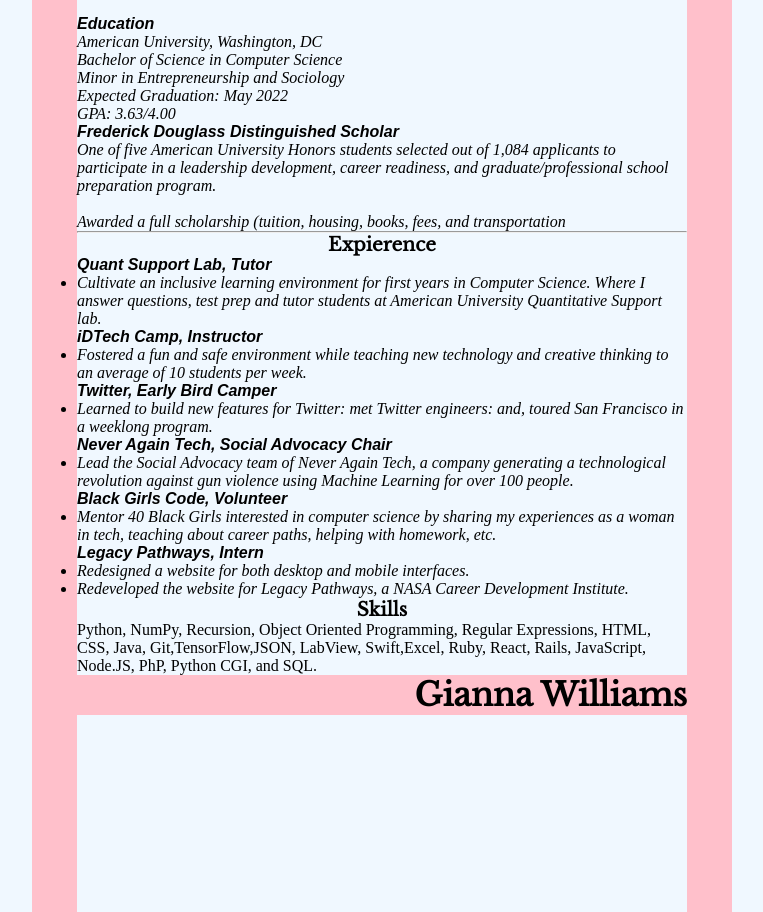
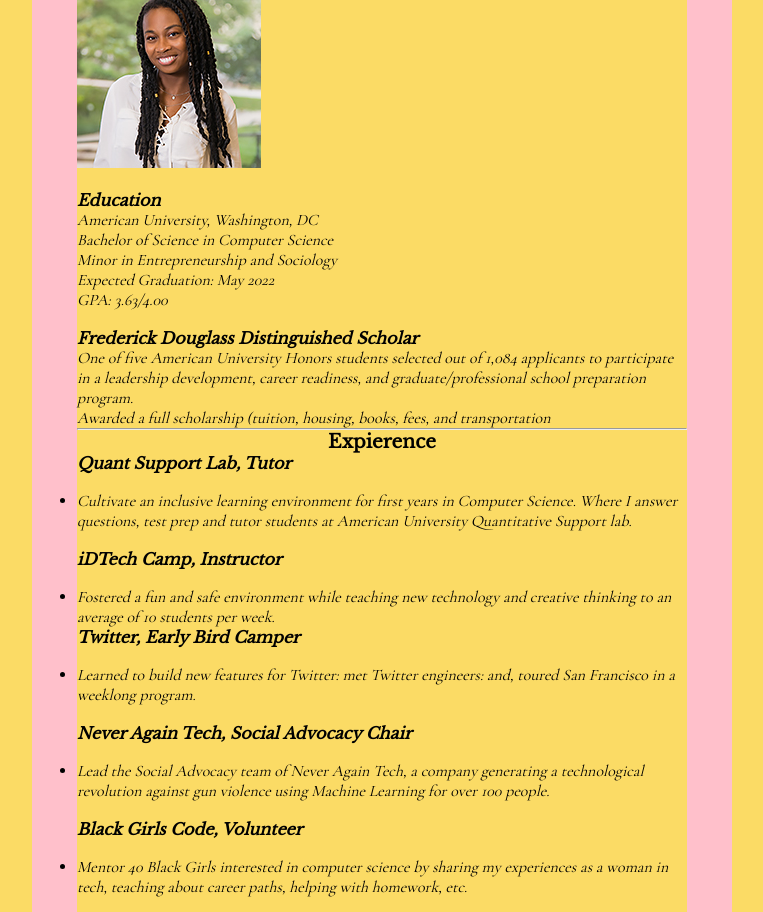
Before and after one commit to GiannaW/Project-1-webprogramming-, a plain HTML site: page index.html in a window 1280 px wide. Shown: the part 51-963 px from the top of the page, without its empty margins (258-1021 px from the left). Drawn offline with nearby package versions, Linux system fonts and the light colour scheme.

Commit message:
Update 2

```diff
--- a/index.css
+++ b/index.css
@@ -1,5 +1,6 @@
 body{
-    background-color: aliceblue;
+
+    background-color: #FBDB65;
 }
 
 title{
@@ -11,6 +12,9 @@ title{
 
 h1{
     font-family: 'Press Start 2P', cursive;
+    border-left: thick dotted #CC0088;
+    border-bottom-color: rgb(0, 128, 128);
+    border-bottom-style: double;
 }
 
 
@@ -19,12 +23,15 @@ h3{
 }
 
 h4{
-    font-family: 'Six Caps', sans-serif;
+    font-family: 'Libre Baskerville', serif;
     font-style: italic;
 }
 
 
 li{
+
+
+    font-family: 'Cormorant Garamond', serif;
     font-style:italic;
 
 }
@@ -39,7 +46,7 @@ li{
 
 
 .left {
-  height: 1000px;
+    height: 1125px;
     width: 45px;
     background-color: pink;
     float: left;
@@ -47,7 +54,7 @@ li{
 }
 
 .right {
-  height: 1000px;
+    height: 1125px;
     width: 45px;
     background-color: pink;
     float: right;
@@ -55,8 +62,12 @@ li{
 }
 
 
+p{
+    font-family: 'Cormorant Garamond', serif;
 
 
+
+}
 
 
 
@@ -69,3 +80,13 @@ li{
 
 
 }
+
+#pic-one{
+    height: 30px;
+    float:right;
+
+
+
+
+
+}
--- a/index.html
+++ b/index.html
@@ -1,37 +1,76 @@
-<!Doctype>
+<!DOCTYPE html>
 
-<html>
+
+
+
+
+<html lang='en'>
     <head>
+        <meta charset="utf-8">
         <title>Gianna Williams Resume</title>
+
+        <link href="index.css" type="text/css" rel="stylesheet" />
+
+
+
+
+        <link href="https://fonts.googleapis.com/css?family=Libre+Baskerville&display=swap" rel="stylesheet">
+
+
+
+        <link href="https://fonts.googleapis.com/css?family=Press+Start+2P&display=swap" rel="stylesheet">
+
+
+
+
+        <link href="https://fonts.googleapis.com/css?family=Cormorant+Garamond&display=swap" rel="stylesheet">
+
+
+
+
+
+
+    </head>
+
+
+    <body>
+
+
+
+
+
+
+
         <div class="left"></div>
         <div class="right"></div>
         <h1>Gianna Williams </h1>
 
 
         <div id ="container">
-            <img src="menigga.jpg"/>
+            <img src="photoofme.jpg" alt="Photo of Me "/>
         </div>
 
 
         <br>
 
 
-        <link href="index.css" type="text/css" rel="stylesheet" />
-       <link href="https://fonts.googleapis.com/css?family=Libre+Baskerville|Playfair+Display|Press+Start+2P&display=swap" rel="stylesheet">
+
         <h4>Education</h4>
 
-        <ul style="list-style-type:none;">
+        <ol style="list-style-type:none;">
             <li>American University, Washington, DC</li>
             <li>Bachelor of Science in Computer Science</li>
             <li>Minor in Entrepreneurship and Sociology </li>
             <li>Expected Graduation: May 2022 </li>
             <li>GPA: 3.63/4.00</li>
-        </ul>
+        </ol>
+
+        <br>
 
         <h4> Frederick Douglass Distinguished Scholar</h4>
         <ul style="list-style-type:none;">
             <li>One of five American University Honors students selected out of 1,084 applicants to participate in a leadership development, career readiness, and graduate/professional school preparation program. </li>
-              <br>
+
 
             <li> Awarded a full scholarship (tuition, housing, books, fees, and transportation</li>
 
@@ -42,13 +81,16 @@
         <h3 style="text-align:center">Expierence</h3>
 
 
-    <h4>Quant Support Lab, Tutor</h4>
+        <h4><strong> Quant Support Lab, Tutor</strong></h4>
+        <br>
         <ul>
             <li>
                 Cultivate an inclusive learning environment for first years in Computer Science. Where I answer questions, test prep and tutor students at American University Quantitative Support lab.
             </li>
         </ul>
-    <h4> iDTech Camp, Instructor </h4>
+        <br>
+        <h4> <strong> iDTech Camp, Instructor </strong></h4>
+        <br>
         <ul>
             <li>
                 Fostered a fun and safe environment while teaching new technology and creative thinking to an average of 10 students per week.
@@ -61,7 +103,8 @@
 
 
         </ul>
-    <h4>Twitter, Early Bird Camper</h4>
+        <h4><strong> Twitter, Early Bird Camper</strong></h4>
+        <br>
         <ul>
             <li>
                 Learned to build new features for Twitter: met Twitter engineers: and, toured San Francisco in a weeklong program.
@@ -73,8 +116,13 @@
 
 
 
+
+
         </ul>
-    <h4>Never Again Tech, Social Advocacy Chair    </h4><!Hyperlink here>
+
+        <br>
+        <h4> <strong> Never Again Tech, Social Advocacy Chair</strong> </h4>
+        <br>
         <ul>
             <li>
                 Lead the Social Advocacy team of Never Again Tech, a company generating a technological revolution against gun violence using Machine Learning for over 100 people.
@@ -83,7 +131,10 @@
 
 
         </ul>
-    <h4> Black Girls Code,  Volunteer   </h4>
+
+        <br>
+        <h4><strong> Black Girls Code,  Volunteer   </strong> </h4>
+        <br>
         <ul>
             <li>
                 Mentor 40 Black Girls interested in computer science by sharing my experiences
@@ -96,7 +147,9 @@
 
 
         </ul>
-    <h4>Legacy Pathways, Intern     </h4>
+        <br>
+        <h4> <strong> Legacy Pathways, Intern  </strong> </h4>
+        <br>
         <ul>
             <li>
                 Redesigned a website for both desktop and mobile interfaces.
@@ -114,7 +167,14 @@
 
 
 
-        <h1 class= footer> Gianna Williams </h1>
+        <footer class= footer> Gianna Williams </footer>
+
+
+
+        <a href="https://www.linkedin.com/in/giannaewilliams/"> <img id="pic-one" src="linkedin.png" alt="Gianna Linked In photo"/> </a>
+
+
+        <a href="https://github.com/GiannaW"> <img id="pic-one" src="github.png" alt="Github Logo"/> </a>
 
 
 
@@ -122,8 +182,12 @@
 
 
 
-    </head>
 
 
 
+
+
+
+    </body>
+
 </html>
```
Also changed, not shown: github.png (added). Lines whose indentation alone changed are shown as unchanged.
